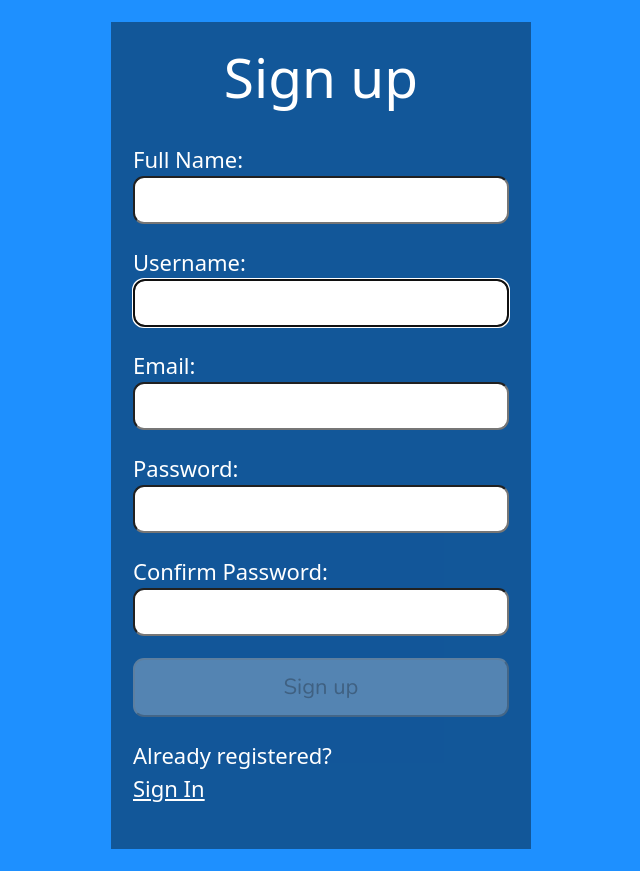
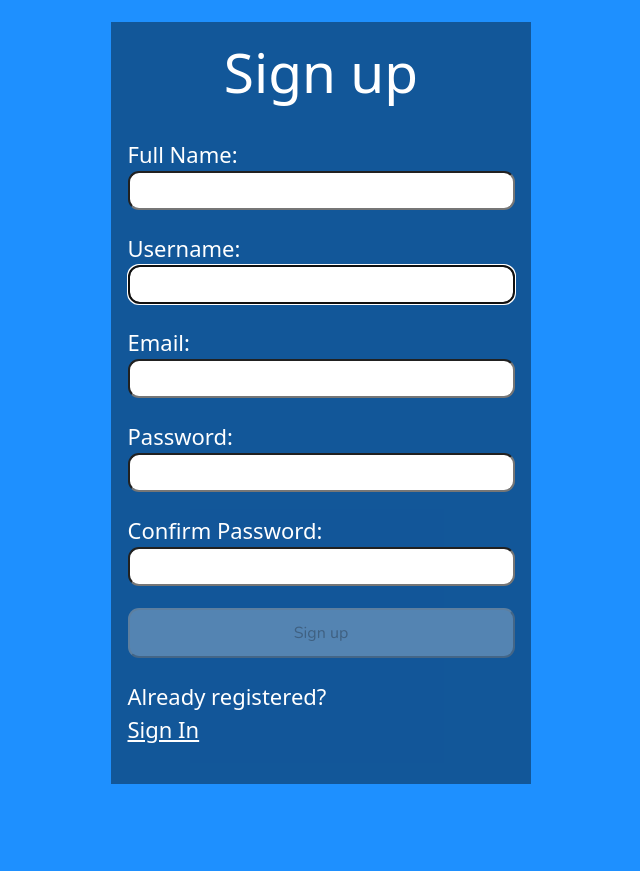
Before and after one commit to mike051985/react_app_1, a React (Create React App) app: page / in a window 1280 px wide. Shown: the whole page, without its empty margins (319-959 px from the left). After the commit the page ends 806 px from the top, so only its background shows below. Built offline with nearby package versions, Linux system fonts and the light colour scheme.

Commit message:
src/Register.js src/index.css

```diff
--- a/src/Register.js
+++ b/src/Register.js
@@ -63,12 +63,36 @@ export default function Register() {
 
     const [errMsg, setErrMsg] = useState('');
     const [success, setSuccess] = useState(false);
+
+    const handleSubmit = async (e) => {
+        e.preventDefault();
+         // if button enabled with JS hack
+        const v1 = FNAME_REGEX.test(fullname);
+        const v2 = USER_REGEX.test(user);
+        const v3 = EMAIL_REGEX.test(email);
+        const v4 = PWD_REGEX.test(pwd);
+        if (!v1 || !v2 || !v3 || !v4) {
+            setErrMsg("Invalid Entry");
+            return;
+        }
+        console.log(fullname, user, email, pwd);
+        setSuccess(true);
+    }
   return (
+    <>
+        {success ? (
+            <section>
+                <h1>Success!</h1>
+                <p>
+                    <a href="#">Sign In</a>
+                </p>
+            </section>
+        ) : (
         <section>
             <p ref={errRef} className={errMsg ? "errmsg" :
             "offscreen"} aria-live="assertive">{errMsg}</p>
             <h1>Sign up</h1>
-        <form>
+            <form onSubmit={handleSubmit}>
             <label htmlFor="fullname">
                     Full Name:
                     <FontAwesomeIcon icon={faCheck} className={validFullname ? "valid" : "hide"} />
@@ -155,6 +179,7 @@ export default function Register() {
                 <input
                     type="password"
                     id="password"
+                    autoComplete="off"
                     onChange={(e) => setPwd(e.target.value)}
                     value={pwd}
                     required
@@ -183,6 +208,7 @@ export default function Register() {
                 <input
                     type="password"
                     id="confirm_pwd"
+                    autoComplete="off"
                     onChange={(e) => setMatchPwd(e.target.value)}
                     value={matchPwd}
                     required
@@ -209,5 +235,7 @@ export default function Register() {
                 </span>
             </p>
         </section>
+    )}
+    </>
 )
 }
--- a/src/index.css
+++ b/src/index.css
@@ -33,7 +33,7 @@ section {
     display: flex;
     flex-direction: column;
     justify-content: flex-start;
-    padding: 1rem;
+    padding: 0.75rem;
     background-color: rgba(0,0,0,0.4);
     color: #fff;
 }
@@ -60,7 +60,7 @@ input[type="password"],
 button,
 textarea {
   font-family: 'Nunito', sans-serif;
-  font-size: 22px;
+  font-size: 16px;
   padding: 0.25rem;
   border-radius: 0.5rem;
 }
```
Lines whose indentation alone changed are shown as unchanged.
